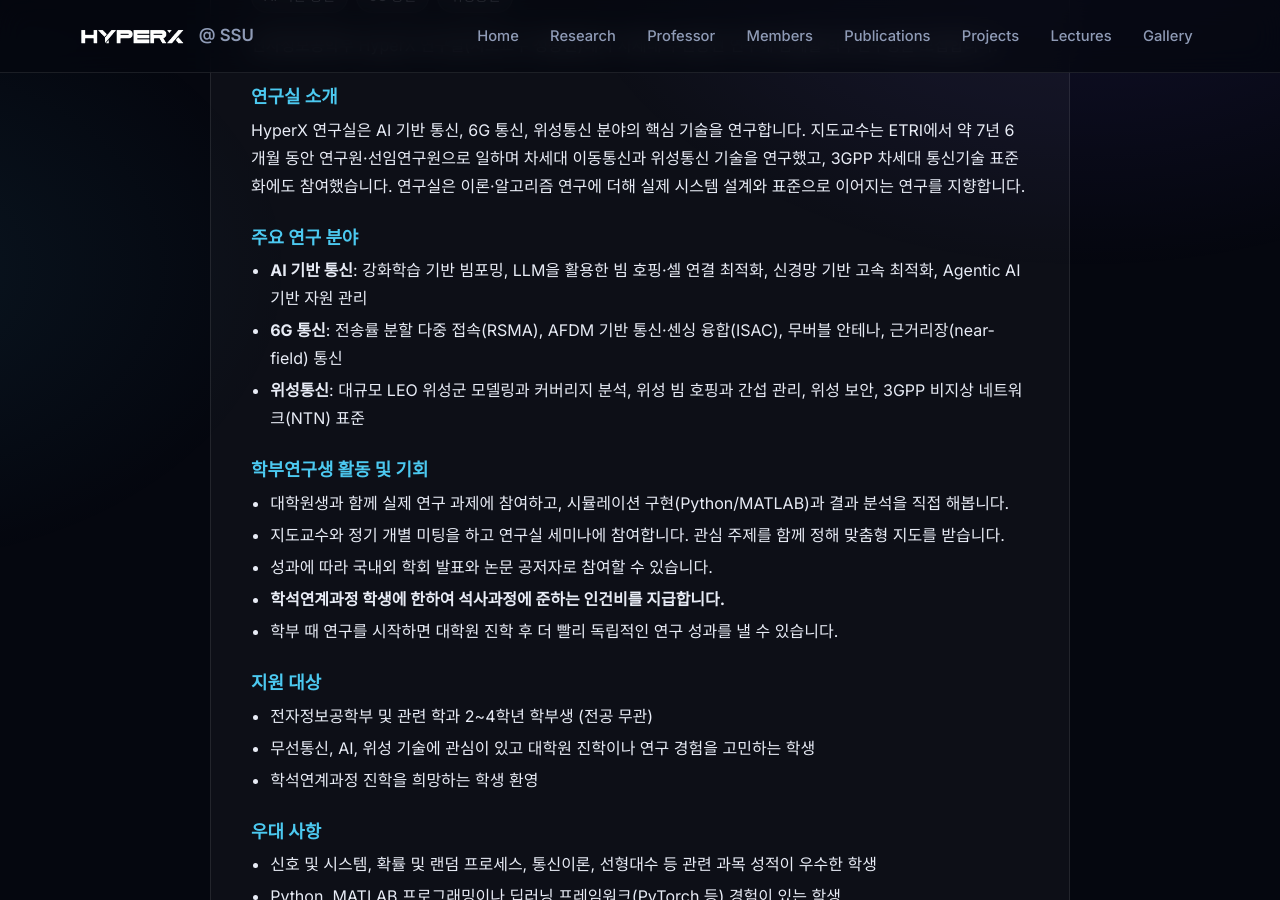
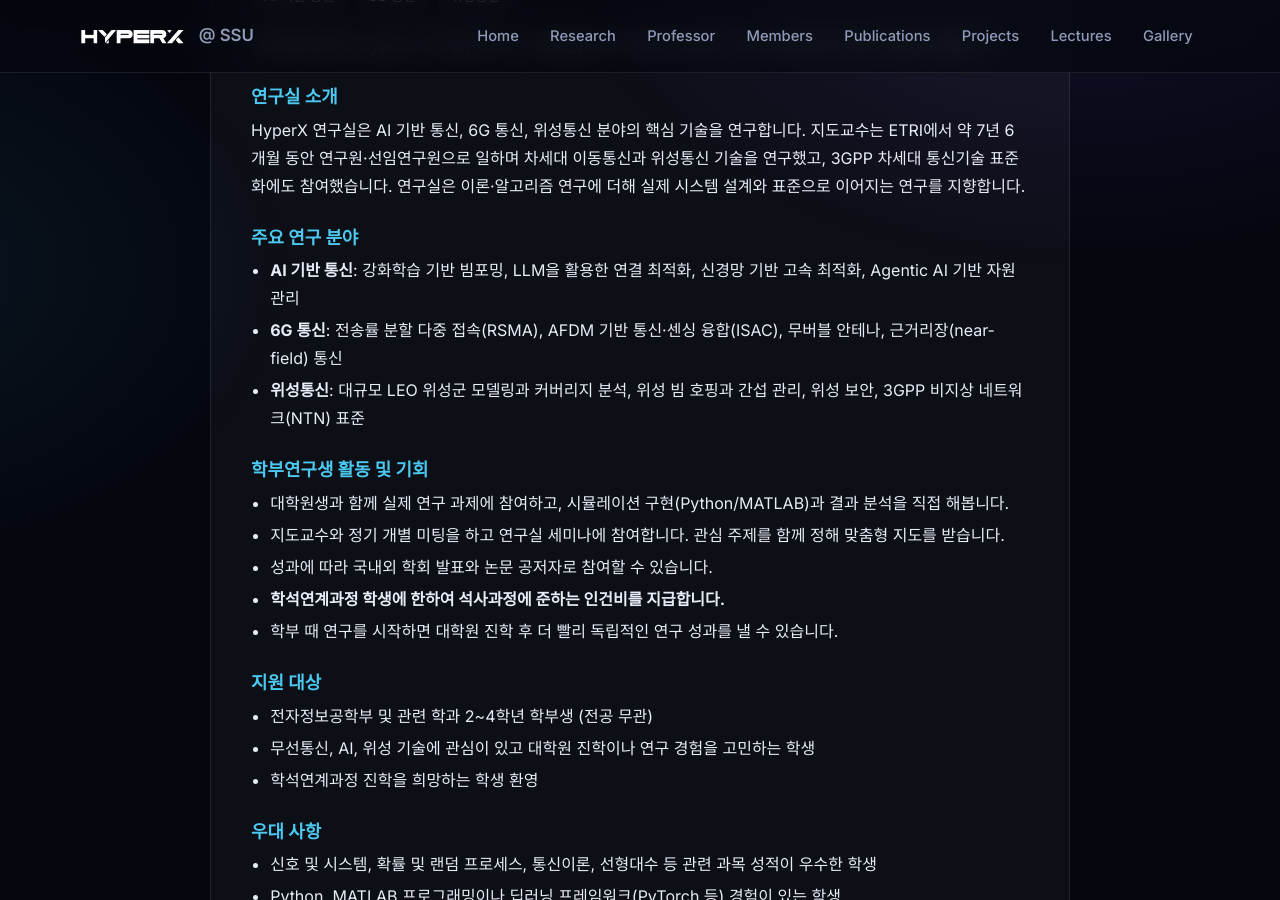
Before and after one commit to hyperx-web/hyperx, a Jekyll site: the page built from recruit.html, in a window 1280 px wide and 900 px high, scrolled down 488 px. Built offline with Jekyll 4.4.1, drawn with Linux system fonts in a browser that asks for light colours; some web fonts are replaced.

Commit message:
Recruit: wording
Co-Authored-By: Claude Opus 5.5 <noreply@anthropic.com>

```diff
--- a/recruit.html
+++ b/recruit.html
@@ -19,7 +19,7 @@ eyebrow: Position Available
 
       <h3>주요 연구 분야</h3>
       <ul>
-        <li><b>AI 기반 통신</b>: 강화학습 기반 빔포밍, LLM을 활용한 빔 호핑·셀 연결 최적화, 신경망 기반 고속 최적화, Agentic AI 기반 자원 관리</li>
+        <li><b>AI 기반 통신</b>: 강화학습 기반 빔포밍, LLM을 활용한 연결 최적화, 신경망 기반 고속 최적화, Agentic AI 기반 자원 관리</li>
         <li><b>6G 통신</b>: 전송률 분할 다중 접속(RSMA), AFDM 기반 통신·센싱 융합(ISAC), 무버블 안테나, 근거리장(near-field) 통신</li>
         <li><b>위성통신</b>: 대규모 LEO 위성군 모델링과 커버리지 분석, 위성 빔 호핑과 간섭 관리, 위성 보안, 3GPP 비지상 네트워크(NTN) 표준</li>
       </ul>
```
